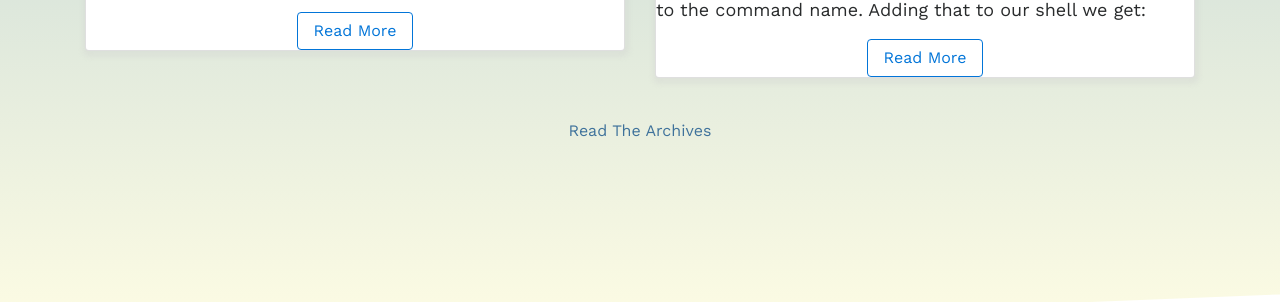
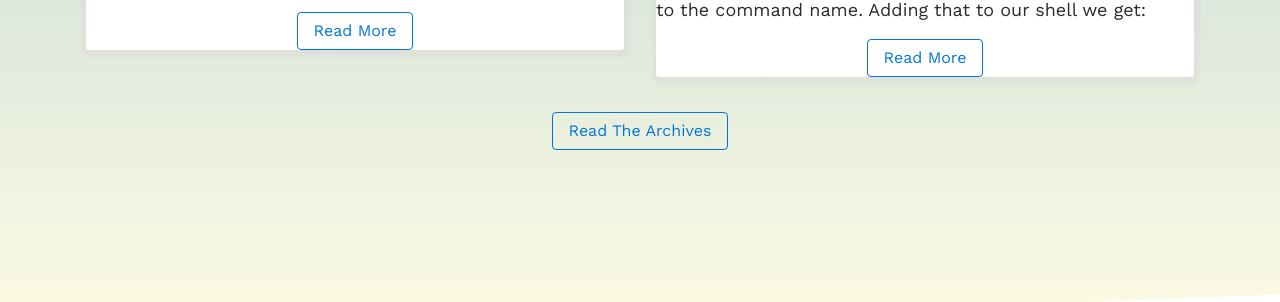
Before and after one commit to alexisolavarria/blog, a Jekyll site: the page built from index.html, in a window 1280 px wide. Shown: the part 2787-3089 px from the top of the page. Built offline with Jekyll 4.4.1, drawn with Linux system fonts in a browser that asks for light colours; nearby versions of some CDN libraries.

Commit message:
Updated archive button color

```diff
--- a/_includes/newest_blogs.html
+++ b/_includes/newest_blogs.html
@@ -37,7 +37,7 @@
         {% endfor %}
         <div class="col-lg-12" style="padding-top:1em;">
           <p class="text-center">
-            <a class="btn btn-outline-light" href="/writings.html">
+            <a class="btn btn-outline-primary" href="/writings.html">
               Read The Archives
             </a>
           </p>
```
